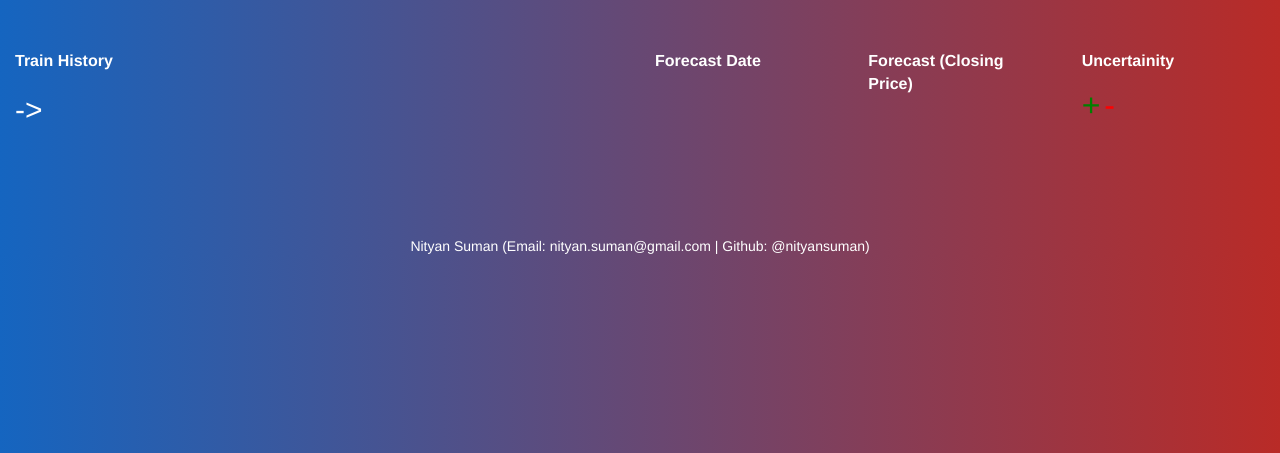
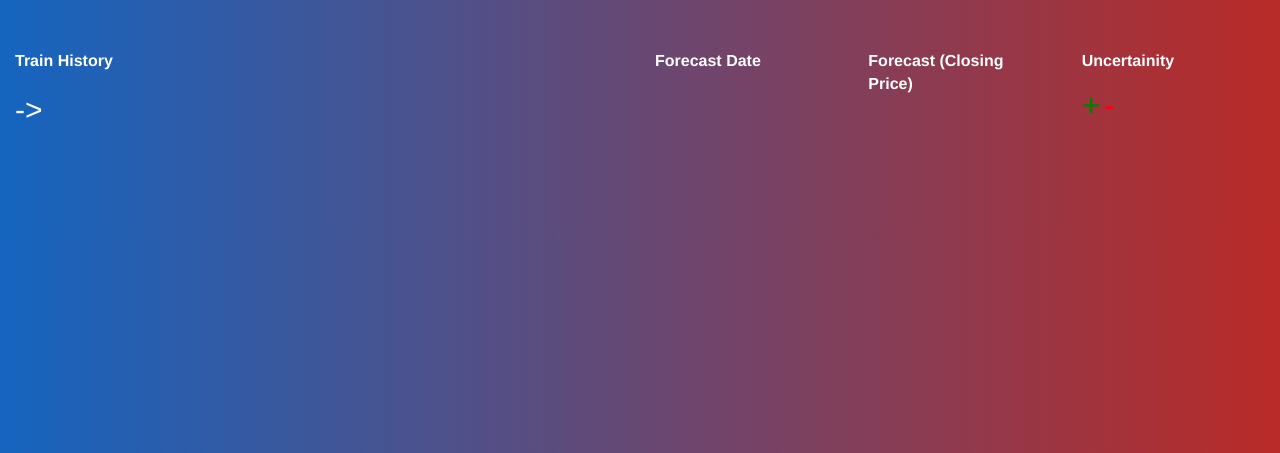
Before and after one commit to hexedashu/stock_prediction, a Flask app: template src/templates/output.html in a window 1280 px wide. Shown: the part 249-702 px from the top of the page. Run offline with Flask 3, Linux system fonts and the light colour scheme; the template is opened without the code that fills it, so the values that code supplies are empty.

Commit message:
Update output.html

```diff
--- a/src/templates/output.html
+++ b/src/templates/output.html
@@ -95,7 +95,7 @@
 			</div>
 		</div>
 		<div class="row footer">
-			<center>Nityan Suman (Email: nityan.suman@gmail.com | Github: @nityansuman)</center>
+
 		</div>
 	</div>
 </body>
```
